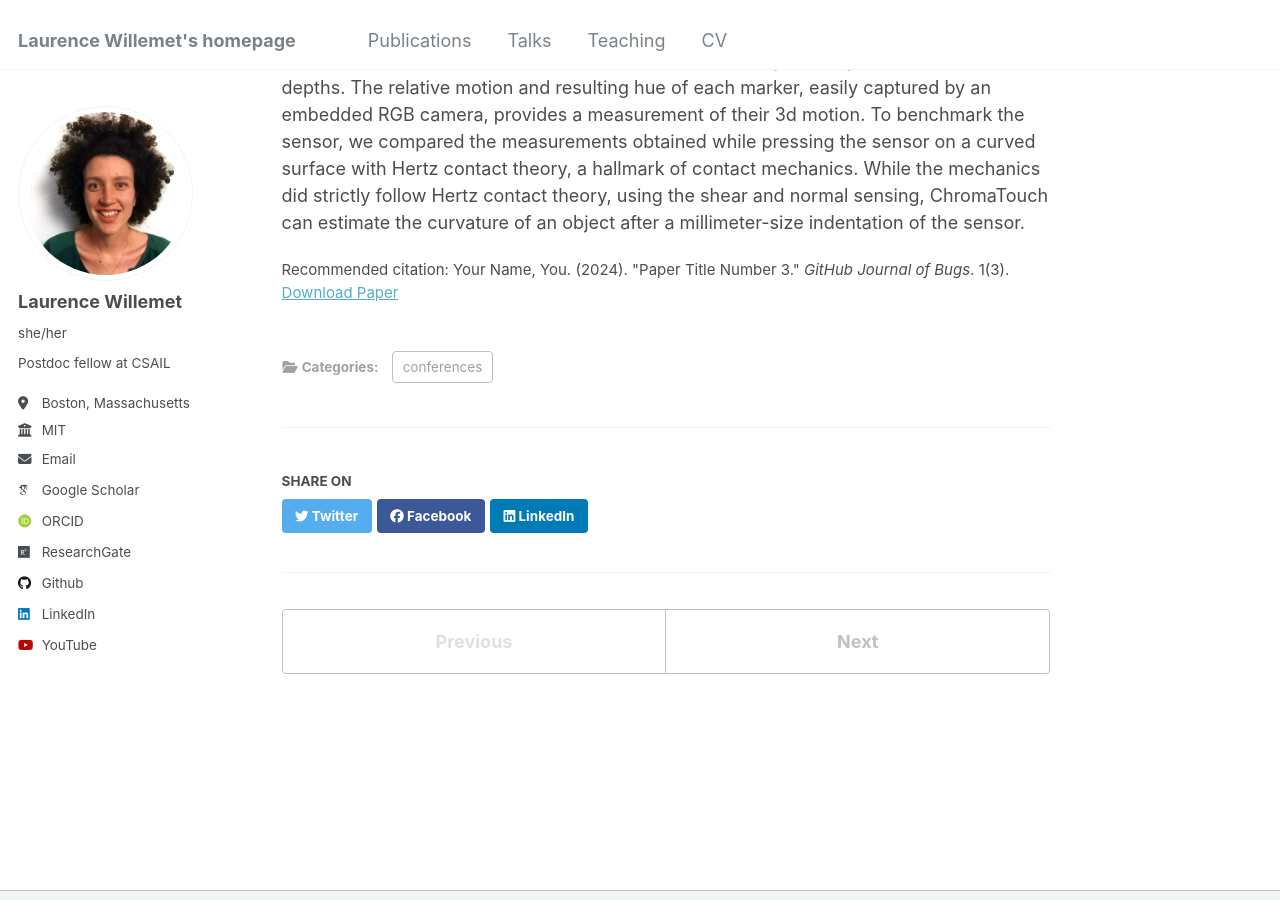
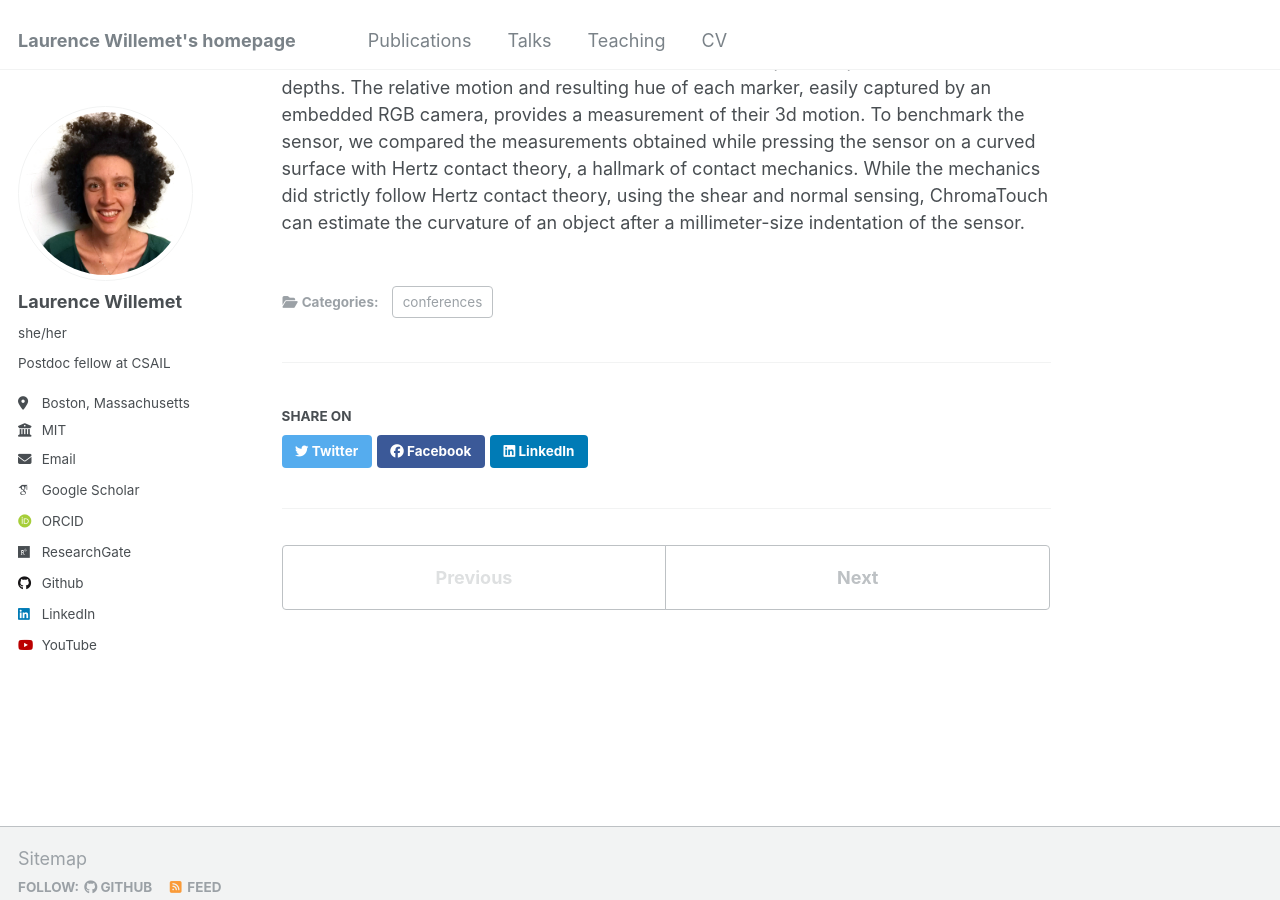
Before and after one commit to lwillemet/lwillemet.github.io, a Jekyll site: the page built from _publications/2020-Curvature_sensing.md, in a window 1280 px wide and 900 px high, scrolled down 508 px. Built offline with Jekyll 4.4.1, drawn with Linux system fonts in a browser that asks for light colours; some web fonts are replaced.

Commit message:
Update 2020-Curvature_sensing.md

```diff
--- a/_publications/2020-Curvature_sensing.md
+++ b/_publications/2020-Curvature_sensing.md
@@ -7,7 +7,7 @@ excerpt: 'This paper is about estimating the curvature of an object from a norma
 date: 2020-05-01
 venue: 'Paris, France'
 paperurl: 'https://mwiertlewski.github.io/pdf/pub/2020-XL-AB-MW.pdf'
-citation: 'Your Name, You. (2024). &quot;Paper Title Number 3.&quot; <i>GitHub Journal of Bugs</i>. 1(3).'
+citation: #'Your Name, You. (2024). &quot;Paper Title Number 3.&quot; <i>GitHub Journal of Bugs</i>. 1(3).'
 ---
 
 **Abstract** The only way to perceive a small object held between our fingers is to trust our sense of touch. Touch provides cues about the state of the contact even if its view is occluded by the finger. The interaction between the soft fingers and the surface reveals crucial information, such as the local shape of the object, that plays a central role in fine manipulation. In this work, we present a new spherical sensor that endows robots with a fine distributed sense of touch. This sensor is an evolution of our distributed tactile sensor that measures the dense 3-dimensional displacement field of an elastic membrane, using the subtractive color-mixing principle. We leverage a planar manufacturing process that enables the design and manufacturing of the functional features on a flat surface. The flat functional panels are then folded to create a spherical shape able to sense a wide variety of objects.
```
